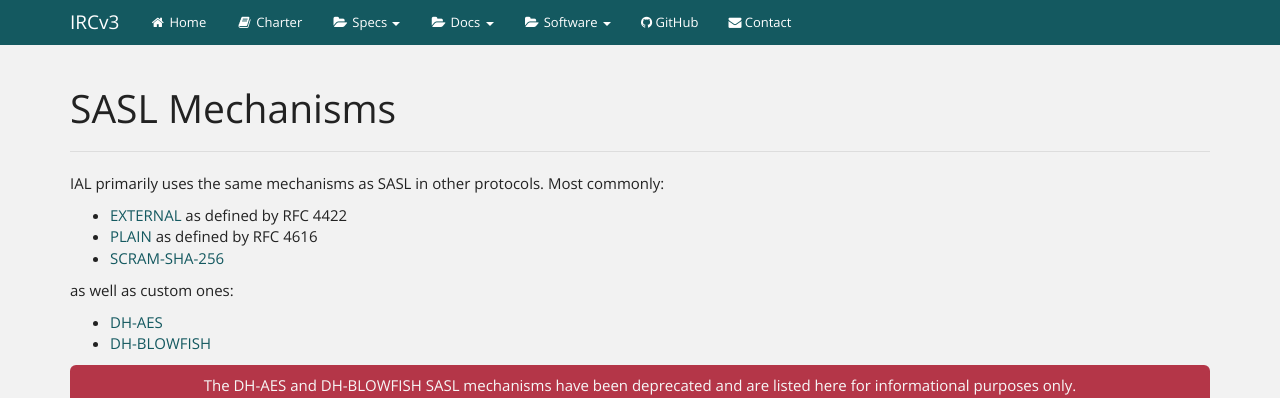
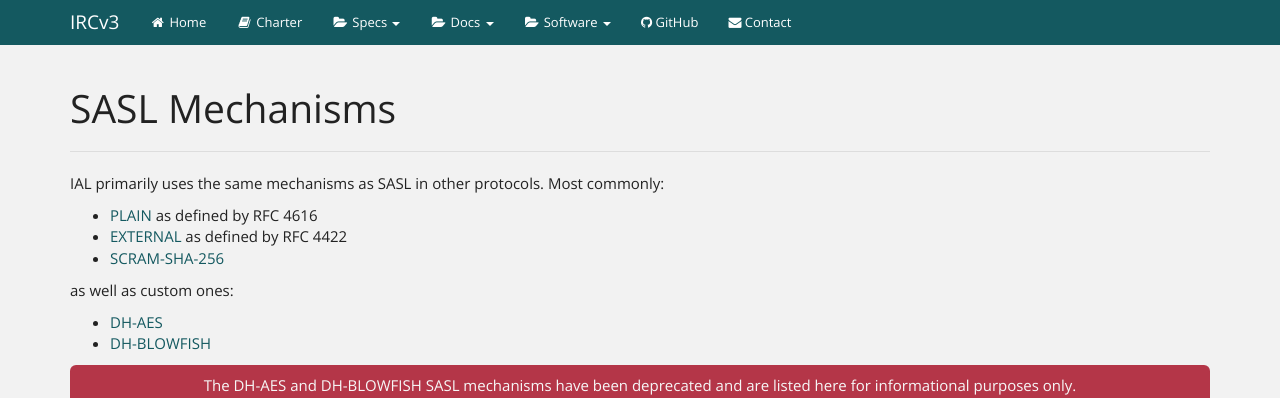
Before and after one commit to ircv3/ircv3.github.io, a Jekyll site: the page built from docs/sasl-mechs.md, in a window 1280 px wide. Shown: the top 398 px of the page. Built offline with Jekyll 4.4.1, drawn with Linux system fonts in a browser that asks for light colours.

```diff
--- a/docs/sasl-mechs.md
+++ b/docs/sasl-mechs.md
@@ -4,8 +4,8 @@ title: SASL Mechanisms
 ---
 IAL primarily uses the same mechanisms as SASL in other protocols. Most commonly:
 
+* [PLAIN](https://tools.ietf.org/search/rfc4616) as defined by RFC 4616
 * [EXTERNAL](https://tools.ietf.org/html/rfc4422#appendix-A) as defined by RFC 4422
-* [PLAIN](https://tools.ietf.org/search/rfc4616) as defined by RFC 4616
 * [SCRAM-SHA-256](https://tools.ietf.org/html/draft-hansen-scram-sha256-02)
 
 as well as custom ones:
```
